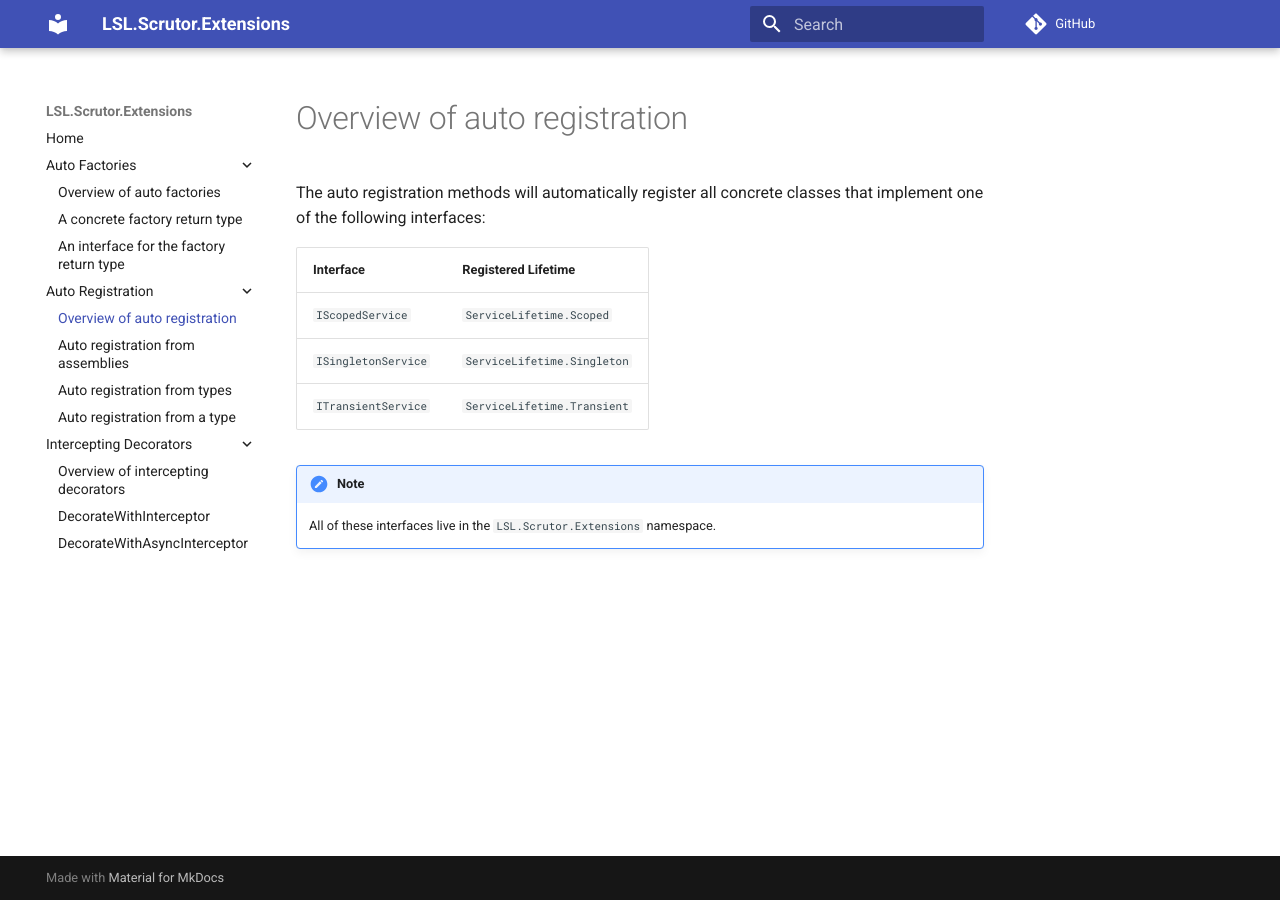
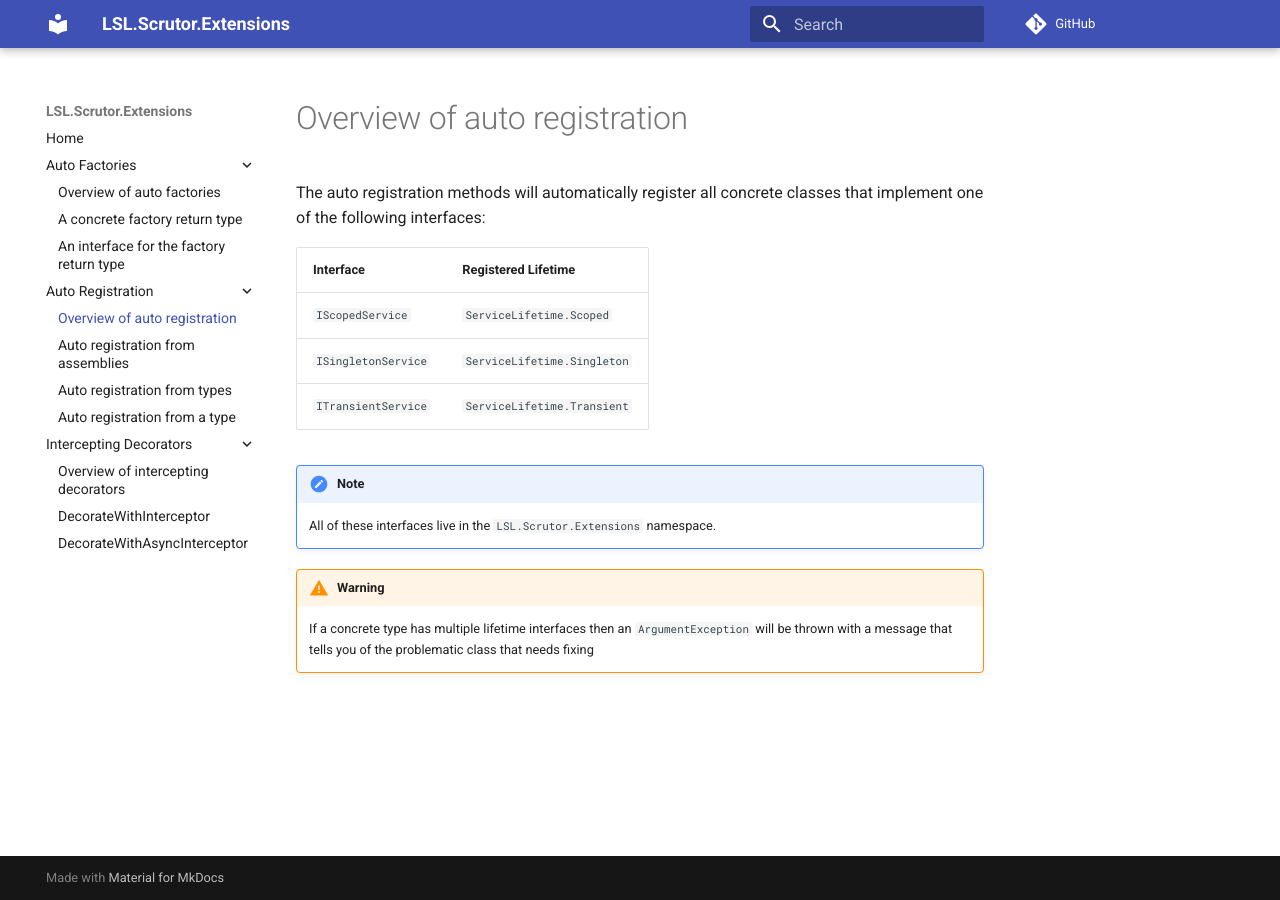
Before and after one commit to alunacjones/LSL.Scrutor.Extensions, an MkDocs documentation site: the page built from docs/Auto Registration/01-overview.md, in a window 1280 px wide. Built offline with MkDocs 1.6.1 and Material for MkDocs 9.7.7, drawn with Linux system fonts in a browser that asks for light colours; comment, search, counter and statistics services are not loaded.

```diff
--- a/docs/Auto Registration/01-overview.md
+++ b/docs/Auto Registration/01-overview.md
@@ -11,3 +11,7 @@ implement one of the following interfaces:
 
 !!! note
     All of these interfaces live in the `LSL.Scrutor.Extensions` namespace.
+
+!!! warning
+    If a concrete type has multiple lifetime interfaces then an `ArgumentException` will be thrown
+    with a message that tells you of the problematic class that needs fixing
```
Also changed, not shown: docs/Auto Registration/03-fromTypes.md (+1 -1 lines).
